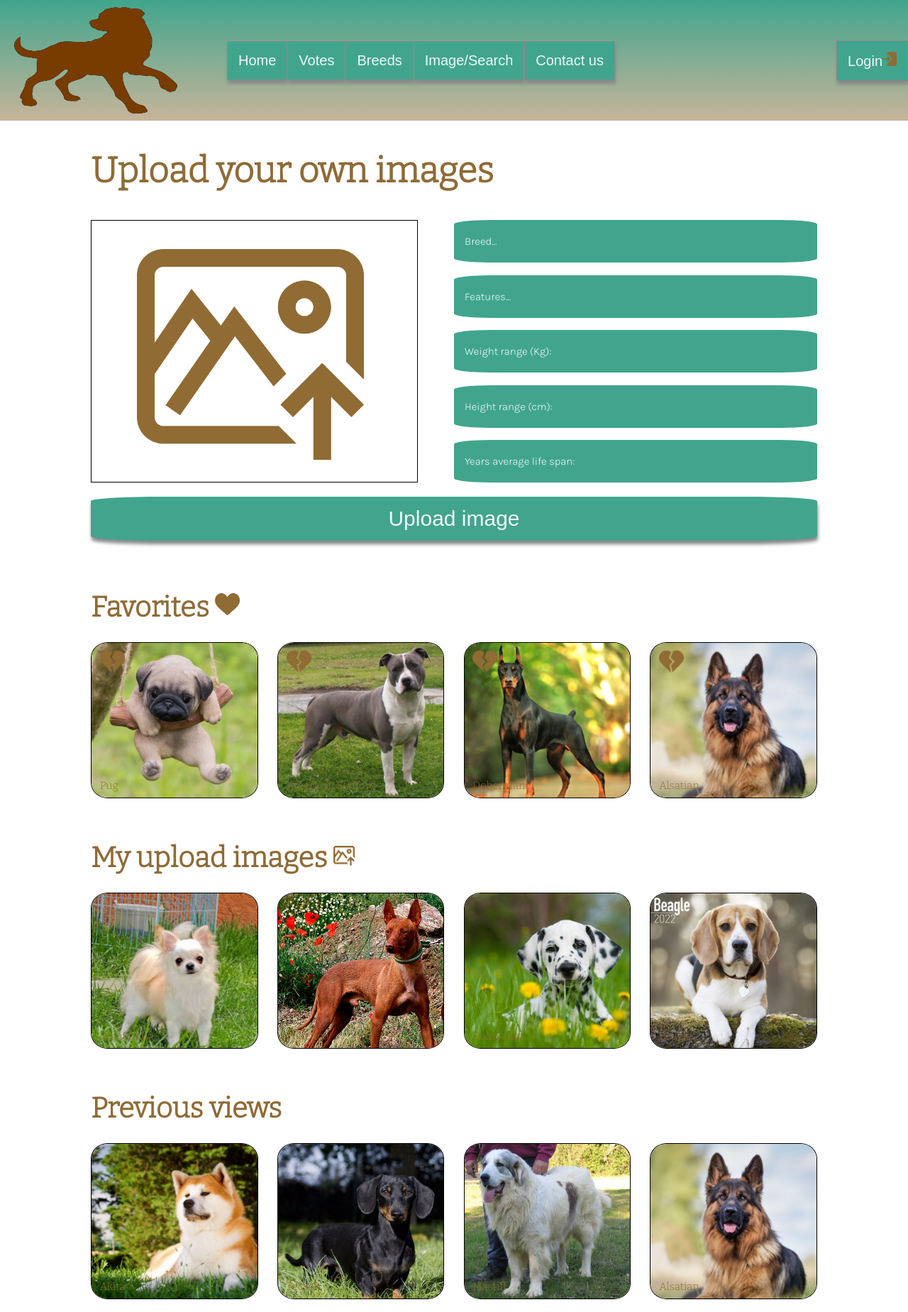
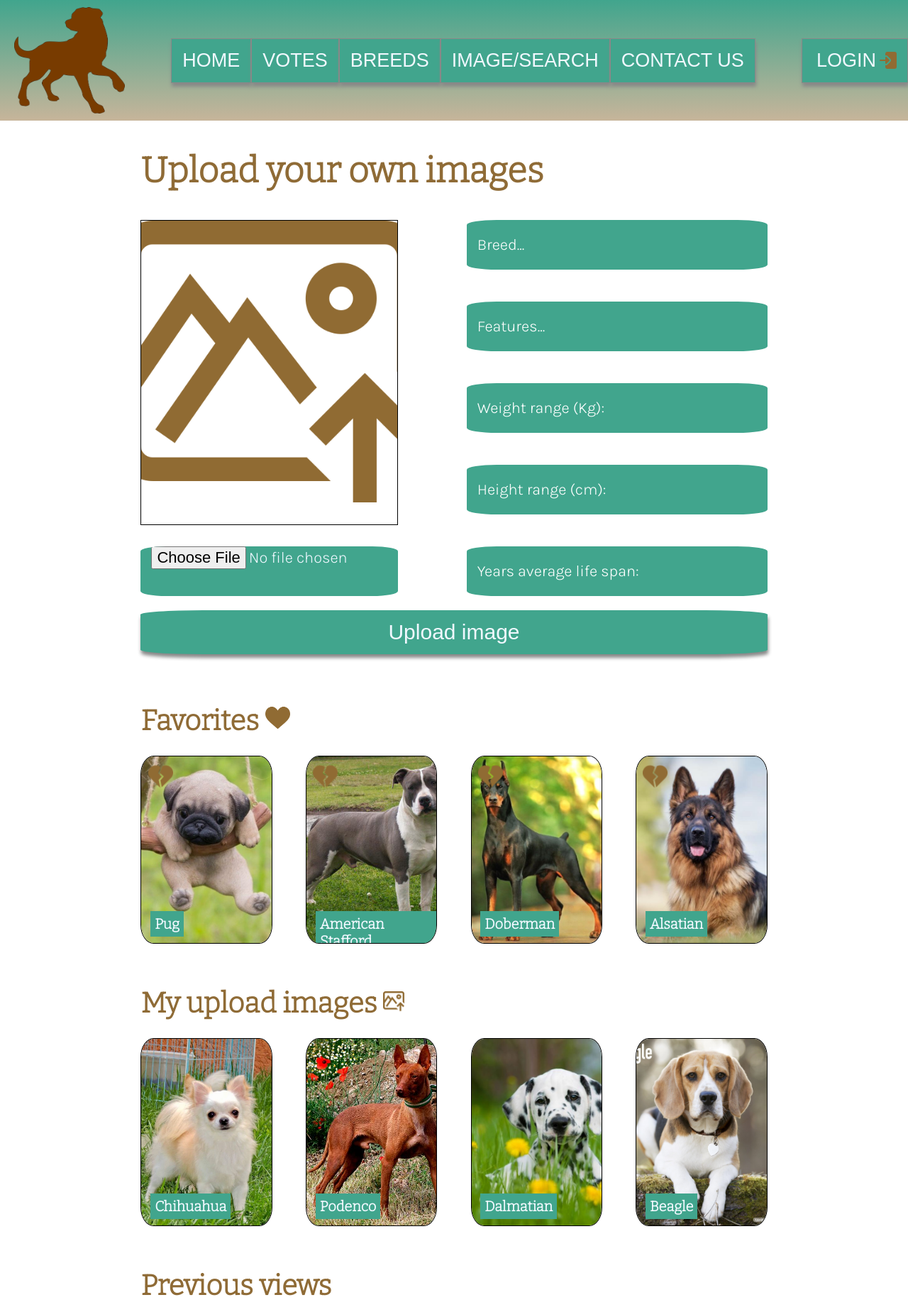
Before and after one commit to lumagc/Expodoc, a plain HTML site: page user.html in a window 1280 px wide. Shown: the top 1849 px of the page at 71% size. Drawn offline with nearby package versions, Linux system fonts and the light colour scheme; a web font is replaced by a local one.

Commit message:
arreglando user

```diff
--- a/css/breeds.css
+++ b/css/breeds.css
@@ -51,7 +51,7 @@ a:link, a:visited, a:active {
 
 .nav-menu .nav-menu-item, .nav-menu-login .nav-menu-item{
     display: block;
-    font-size: 20px;
+    font-size: 27px;
     border: 1px solid #888888;
     box-shadow: 1px 5px 5px #888888;
     background-color: #41A58D;
@@ -343,7 +343,7 @@ main .section-previous-views{
 
 /*--------------------------------------------------------Media Query----------------------------------------------------------*/
 
-@media only screen (max-width: 500px)  {
+@media (max-width: 500px)  {
     main{
         width: 100%;
     }
--- a/css/imageSearch.css
+++ b/css/imageSearch.css
@@ -51,7 +51,7 @@ a:link, a:visited, a:active {
 
 .nav-menu .nav-menu-item, .nav-menu-login .nav-menu-item{
     display: block;
-    font-size: 20px;
+    font-size: 27px;
     border: 1px solid #888888;
     box-shadow: 1px 5px 5px #888888;
     background-color: #41A58D;
@@ -167,14 +167,10 @@ main .filtered-image-search{
       object-position: center center;
     }
 }
-.breed-container .dog-image:hover{
-    transition: all ease 0.8s;
-    opacity: 0.3;
-}
 
 .breed-container .dog-likes-dislikes{
     position: absolute;
-    background-color: burlywood;
+    background-color: #41A58D;
     width: 100%;
     height: 90px;
     bottom: 0;
@@ -236,12 +232,12 @@ main .filtered-image-search{
 }
 
 
-/*------------Estilos Footer-------*/
+/*-----Estilos Footer-----*/
 .pie-pagina{
     background: linear-gradient(rgb(143, 107, 54, 0.5),rgb(65, 165, 141));
     color: aliceblue;
     font-family: 'Gemunu Libre', sans-serif;
-    margin-top: 80px;
+    margin-top: 60px;
 }
 .pie-pagina__contenedor{
     height: inherit;
@@ -250,20 +246,39 @@ main .filtered-image-search{
     justify-content: space-between;
     align-items: center;
 }
-
-.caja-logo-pie__img{
-    height: 100px;
+.pie-pagina__contenedor .pie-pagina__caja-logo-pie {
+    font-size: 24px;
+    width: 25%;
+    padding: 25px 0 25px 15px;
 }
 
-.pie-pagina__enlaces{
+.pie-pagina__caja-logo-pie .caja-logo-pie__img{
+    height: 120px;
+}
+
+.pie-pagina__contenedor .pie-pagina__enlaces{
     display: flex;
     flex-direction: column;
+    flex-wrap: wrap;
+    width: 25%;
+    align-items: center;
+    padding: 25px 0;
 
 }
 .pie-pagina__enlaces a{
     color: aliceblue;
+    font-size: 24px;
+    padding: 3px 0;
 }
-.pie-pagina__contact-me{
+.pie-pagina__contenedor .pie-pagina__contact-me{
     display: flex;
     flex-direction: column;
+    flex-wrap: wrap;
+    width: 25%;
+    align-items: end;
+    padding: 25px 15px 25px 0px;
 }
+.pie-pagina__contact-me p{
+    margin-bottom: 8px;
+    font-size: 28px;
+}
--- a/css/user.css
+++ b/css/user.css
@@ -23,54 +23,73 @@ a:link, a:visited, a:active {
 }
 
 /*-----Estilos Header-----*/
-.cabecera{
+.header{
     /*background: linear-gradient(#41A58D,#8F6B36, 5%);*/
     background: linear-gradient(rgb(65, 165, 141), rgb(143, 107, 54, 0.5));
+    font-family: 'Gemunu Libre', sans-serif;
+}
+
+.header .nav{
     display: flex;
     flex-wrap: wrap;
     justify-content: space-between;
     align-items: center;
-    font-family: 'Gemunu Libre', sans-serif;
+
 }
-.cabecera__logo{
+.nav .logo{
     height: 150px;
-    width: 20%;
     margin: 10px 0 10px 20px;
-    /*border: 1px solid black;*/
 }
-.logo__img{
-    width: 90%;
+.logo-img{
     height: inherit;
 }
-.cabecera__barra-navegacion{
-    display: flex;
-    flex-wrap: wrap;
-    justify-content: space-between;
-    align-items: center;
-    /*border: 1px solid black;*/
-    width: 75%;
-}
-.barra-navegacion__apartados{
+
+.nav-menu{
     display: flex;
     flex-wrap: wrap;
 }
-.barra-navegacion__apartados li{
-    display: inline-block;
+
+.nav-menu .nav-menu-item, .nav-menu-login .nav-menu-item{
+    display: block;
+    font-size: 27px;
     border: 1px solid #888888;
     box-shadow: 1px 5px 5px #888888;
     background-color: #41A58D;
     padding: 15px;
+    text-transform: uppercase;
 
 }
-.barra-navegacion__apartados li a{
-    display: inline-block;
+.nav-menu .nav-menu-item a, .nav-menu-login .nav-menu-item a{
     color: aliceblue;
-    font-size: 20px;
+    display: block;
 }
+
+.nav-menu-login .nav-menu-item{
+    display: flex;
+    justify-content: space-evenly;
+    align-items: center;
+}
+.nav-menu-login .nav-menu-item>a{
+    display: flex;
+    padding-left: 5px;
+}
+
 .apartados__iconos{
-    display: inline-block;
-    margin: 0 auto;
-    height: 20px;
+    height: inherit;
+}
+
+.nav-toggle{
+    color:#8F6B36;
+    background: none;
+    border: none;
+    font-size: 30px;
+    padding: 0 20px;
+    line-height: 30px;
+    cursor: pointer;
+    display: none;
+}
+.nav-toggle img{
+    height: 50px;
 }
 
 /*--------------------------Main------------------------*/
@@ -78,7 +97,7 @@ main{
     display: flex;
     flex-wrap: wrap;
     flex-direction: column;
-    width: 80%;
+    width: 69%;
     margin: 0 auto;
 }
 
@@ -91,51 +110,65 @@ main .uploadImage-text{
 }
 
 main .section-uploadImage{
-    display: flex;
-    flex-wrap: wrap;
-    flex-direction: column;
     margin-top: 40px;
 }
 
-.section-uploadImage .uploadImage-form{
+.section-uploadImage .form-upload{
+    width: 100%;
     display: flex;
     flex-wrap: wrap;
     justify-content: space-between;
 }
-.uploadImage-form .container-uploadImage{
+
+.form-upload .form-image{
+    width: 41%;
+}
+
+.form-image .container-uploadImage{
     border: 1px solid black;
-    width: 45%;
-    height: 370px;
-    position: relative;
+    width: 100%;
+    height: 430px;
+    margin-bottom: 30px;
 }
+
 .container-uploadImage .uploadImage{
-    width: 320px;
-    position: absolute;
-    top: 11%;
-    left: 14%;
+    width: 100%;
     cursor: pointer;
 }
-.uploadImage-form .form-upload{
+@supports(object-fit: cover){
+    .container-uploadImage .uploadImage{
+      height: 100%;
+      object-fit: cover;
+      object-position: center center;
+    }
+}
+.form-image input{
+    padding: 17px 10px;
+}
+
+.form-upload .form-inputs{
+    width: 48%;
     display: flex;
     flex-wrap: wrap;
-    flex-direction: column;
-    justify-content: space-between;
-    width: 50%;
+    align-content: space-between;
 }
-.form-upload input{
+
+.form-inputs input, .form-image input{
     font-family: 'Karla', sans-serif;
-    font-size: 15px;
-    height: 60px;
+    font-size: 22px;
+    height: 70px;
     outline: none;
     border: 0;
     border-radius: 10%;
     background-color: #41A58D;
     padding: 0px 15px;
+    color: aliceblue;
+    width: 100%;
 }
 ::placeholder{
-    color: aliceblue;
+    color: white;
 }
-.section-uploadImage .button-uploadImage{
+.form-upload .button-uploadImage{
     font-family: 'Gemunu Libre', sans-serif;
     font-size: 30px;
     background-color: #41A58D;
@@ -146,8 +179,9 @@ main .section-uploadImage{
     margin-top: 20px;
     box-shadow: 1px 5px 5px #888888;
     cursor: pointer;
+    width: 100%;
 }
-.section-uploadImage .button-uploadImage:hover{
+.form-upload .button-uploadImage:hover{
     background-color: #8F6B36;
 }
 
@@ -176,8 +210,8 @@ main .section-favorites{
 .container-img-favorites .favorite-img-div{
     border: 1px solid;
     border-radius: 10%;
-    width: 23%;
-    height: 220px;
+    width: 21%;
+    height: 265px;
     overflow: hidden;
     position: relative;
 }
@@ -192,17 +226,27 @@ main .section-favorites{
 .favorite-img-div .favorite-img{
     width: 100%;
 }
+@supports(object-fit: cover){
+    .favorite-img-div .favorite-img{
+      height: 100%;
+      object-fit: cover;
+      object-position: center center;
+    }
+}
 .favorite-img-div .favorite-img:hover{
     transition: all ease 0.8s;
     opacity: 0.3;
 }
 .favorite-img-div .name-dog-favorite{
     position: absolute;
-    top: 88%;
-    left: 5%;
-    color: #8F6B36;
-    font-size: 15px;
+    top: 83%;
+    left: 7%;
+    color: aliceblue;
+    font-size: 20px;
     font-family: 'Bitter', serif;
+    background-color: #41A58D;
+    padding: 6px;
+    font-weight: bold;
 }
 
 /*-----------------Section - Upload Images------------*/
@@ -229,13 +273,20 @@ main .section-myUploadImages{
 .container-img-myUploadImages .myUploadImages-container{
     border: 1px solid;
     border-radius: 10%;
-    width: 23%;
-    height: 220px;
+    width: 21%;
+    height: 265px;
     overflow: hidden;
     position: relative;
 }
 .myUploadImages-container .myUploadImages-img{
     width: 100%;
+}
+@supports(object-fit: cover){
+    .myUploadImages-container .myUploadImages-img{
+      height: 100%;
+      object-fit: cover;
+      object-position: center center;
+    }
 }
 .myUploadImages-container .myUploadImages-img:hover{
     transition: all ease 0.8s;
@@ -243,19 +294,20 @@ main .section-myUploadImages{
 }
 .myUploadImages-container .name-dog-upload{
     position: absolute;
-    top: 88%;
-    left: 5%;
-    color: #8F6B36;
-    font-size: 15px;
+    top: 83%;
+    left: 7%;
+    color: aliceblue;
+    font-size: 20px;
     font-family: 'Bitter', serif;
+    background-color: #41A58D;
+    padding: 6px;
+    font-weight: bold;
 }
 
 /*-----------------Section - Previous Views------------*/
 main .section-previous-views{
-    display: flex;
-    flex-wrap: wrap;
-    flex-direction: column;
     margin-top: 60px;
+    width: 100%;
 }
 .section-previous-views .previous-views-title{
     color: #8F6B36;
@@ -271,13 +323,20 @@ main .section-previous-views{
 .previous-views-container-divs .previous-views-container-imgs{
     border: 1px solid;
     border-radius: 10%;
-    width: 23%;
-    height: 220px;
+    width: 21%;
+    height: 265px;
     overflow: hidden;
     position: relative;
 }
 .previous-views-container-imgs .img-previous{
     width: 100%;
+}
+@supports(object-fit: cover){
+    .previous-views-container-imgs .img-previous{
+      height: 100%;
+      object-fit: cover;
+      object-position: center center;
+    }
 }
 .previous-views-container-imgs .img-previous:hover{
     transition: all ease 0.8s;
@@ -285,18 +344,22 @@ main .section-previous-views{
 }
 .previous-views-container-imgs .name-dog-previous{
     position: absolute;
-    top: 88%;
-    left: 5%;
-    color: #8F6B36;
-    font-size: 15px;
+    top: 83%;
+    left: 7%;
+    color: aliceblue;
+    font-size: 20px;
     font-family: 'Bitter', serif;
+    background-color: #41A58D;
+    padding: 6px;
+    font-weight: bold;
 }
-/*-------------------Estilos Footer-----------*/
+
+/*-----Estilos Footer-----*/
 .pie-pagina{
     background: linear-gradient(rgb(143, 107, 54, 0.5),rgb(65, 165, 141));
     color: aliceblue;
     font-family: 'Gemunu Libre', sans-serif;
-    margin-top: 80px;
+    margin-top: 60px;
 }
 .pie-pagina__contenedor{
     height: inherit;
@@ -305,20 +368,39 @@ main .section-previous-views{
     justify-content: space-between;
     align-items: center;
 }
-
-.caja-logo-pie__img{
-    height: 100px;
+.pie-pagina__contenedor .pie-pagina__caja-logo-pie {
+    font-size: 24px;
+    width: 25%;
+    padding: 25px 0 25px 15px;
 }
 
-.pie-pagina__enlaces{
+.pie-pagina__caja-logo-pie .caja-logo-pie__img{
+    height: 120px;
+}
+
+.pie-pagina__contenedor .pie-pagina__enlaces{
     display: flex;
     flex-direction: column;
+    flex-wrap: wrap;
+    width: 25%;
+    align-items: center;
+    padding: 25px 0;
 
 }
 .pie-pagina__enlaces a{
     color: aliceblue;
+    font-size: 24px;
+    padding: 3px 0;
 }
-.pie-pagina__contact-me{
+.pie-pagina__contenedor .pie-pagina__contact-me{
     display: flex;
     flex-direction: column;
+    flex-wrap: wrap;
+    width: 25%;
+    align-items: end;
+    padding: 25px 15px 25px 0px;
 }
+.pie-pagina__contact-me p{
+    margin-bottom: 8px;
+    font-size: 28px;
+}
--- a/user.html
+++ b/user.html
@@ -8,21 +8,35 @@
     <link rel="stylesheet" href="css/user.css">
 </head>
 <body>
-    <header class="cabecera">
-        <figure class="cabecera__logo">
-            <img class="logo__img" src="img/logoOpcional.png" alt="logo">
-        </figure>
-        <nav class="cabecera__barra-navegacion">
-            <ul id="navs" class="barra-navegacion__apartados">
-                <li><a href="index.html">Home</a></li>
-                <li><a href="votes.html">Votes</a></li>
-                <li><a href="breeds.html">Breeds</a></li>
-                <li><a href="imageSearch.html">Image/Search</a></li>
-                <li><a href="index.html#contactUs">Contact us</a></li>
+    <header class="header">
+        <nav class="nav">
+            <a href="index.html" class="logo">
+                <img class="logo-img" src="img/logoOpcional.png" alt="logo">
+            </a>
+            <button class="nav-toggle">
+                <img src="img/iconos/menu.png" alt="">
+            </button>
+            <ul id="navs" class="nav-menu">
+                <li class="nav-menu-item">
+                    <a class="nav-menu-link nav-link" href="index.html">Home</a>
+                </li>
+                <li class="nav-menu-item">
+                    <a class="nav-menu-link nav-link" href="votes.html">Votes</a>
+                </li>
+                <li class="nav-menu-item">
+                    <a class="nav-menu-link nav-link" href="breeds.html">Breeds</a>
+                </li>
+                <li class="nav-menu-item">
+                    <a class="nav-menu-link nav-link" href="imageSearch.html">Image/Search</a>
+                </li>
+                <li class="nav-menu-item">
+                    <a class="nav-menu-link nav-link" href="#contactUs">Contact us</a>
+                </li>
             </ul>
-            <ul class="barra-navegacion__apartados">
-                <li>
-                    <a href="user.html">Login</a><img class="apartados__iconos" src="img/iconos/login.png" alt="icono-login">
+            <ul class="nav-menu-login">
+                <li class="nav-menu-item">
+                    <a href="user.html">Login</a>
+                    <a href=""><img class="apartados__iconos" src="img/iconos/login.png" alt="icono-login"></a>
                 </li>
             </ul>
         </nav>
@@ -31,19 +45,22 @@
     <main>
         <h1 class="uploadImage-text">Upload your own images</h1>
         <section class="section-uploadImage">
-            <section class="uploadImage-form">
-                <div class="container-uploadImage">
-                    <img class="uploadImage" src="img/iconos/upload.png" alt="subir_imagen">
+            <form action="" class="form-upload">
+                <div class="form-image">
+                    <div class="container-uploadImage">
+                        <img class="uploadImage" src="img/iconos/upload.png" alt="subir_imagen">
+                    </div>
+                    <input type="file" name="input-file"/>
                 </div>
-                <form action="" class="form-upload">
+                <div class="form-inputs">
                     <input type="text" name="input-breed" id="input-breed" placeholder="Breed...">
                     <input type="text" name="input-features" id="input-features" placeholder="Features...">
                     <input type="text" name="input-weight" id="input-weight" placeholder="Weight range (Kg):">
-                    <input type="text" name="input-height" id="input-height" placeholder="Height range (cm):"">
-                    <input type="texty" name="input-years" id="input-years" placeholder="Years average life span:">
-                </form>
-            </section>
-            <button class="button-uploadImage" type="submit">Upload image</button>
+                    <input type="text" name="input-height" id="input-height" placeholder="Height range (cm):">
+                    <input type="text" name="input-years" id="input-years" placeholder="Years average life span:">
+                </div>
+                <button class="button-uploadImage" type="submit">Upload image</button>
+            </form>
         </section>
 
         <section class="section-favorites">
@@ -126,18 +143,18 @@
             </figure>
             <div class="pie-pagina__enlaces">
                 <a href="">Legal warming</a>
-                <a href="">Privacy policity<a>
+                <a href="">Privacy policity</a>
                 <a href="">Cookies</a>
                 <a href="">Help us by donating</a>
                 <a href="">About us</a>
             </div>
             <div class="pie-pagina__contact-me">
-                <span>Contact me</span>
-                <picture>
+                <p>Contact me</p>
+                <div class="pie-pagina__icons">
                     <img src="img/iconos/facebook.png" alt="facebook">
                     <img src="img/iconos/instagram.png" alt="instagram">
                     <img src="img/iconos/whatsapp.png" alt="whatsapp">
-                </picture>
+                </div>
             </div>
         </section>
     </footer>
```
Also changed, not shown: imageSearch.html (+4 -4 lines).
